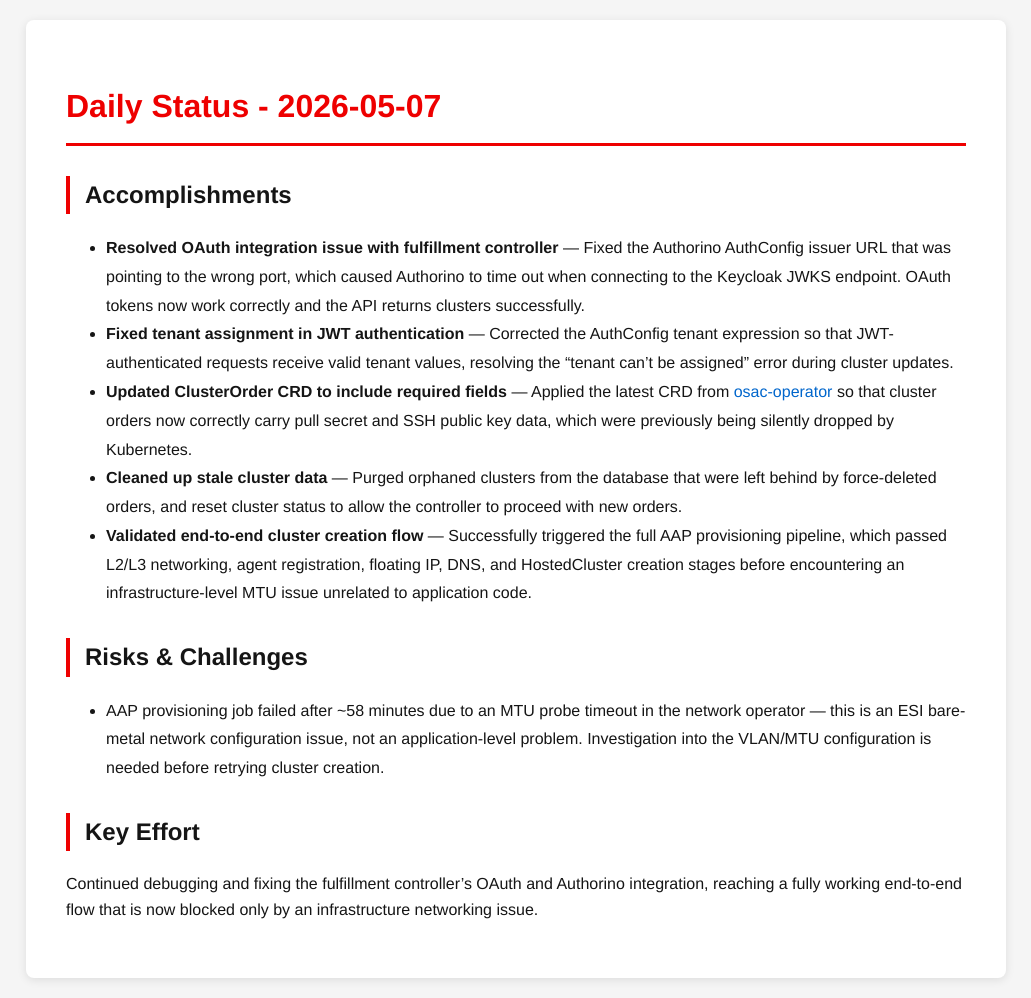
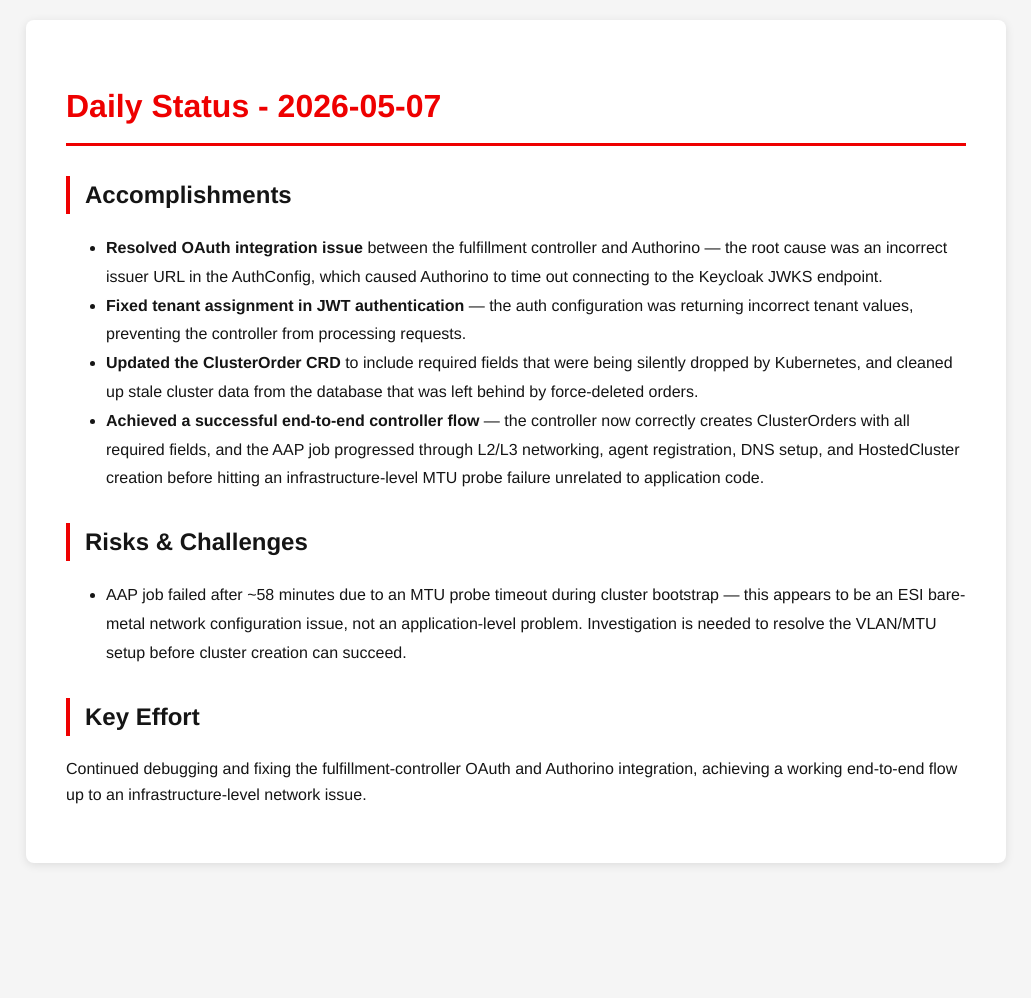
Before and after one commit to tzvatot/daily-status, a Jekyll site: the page built from 2026-05-07.md, in a window 1280 px wide. Shown: the whole page, without its empty margins (124-1155 px from the left). Built offline with Jekyll 4.4.1, drawn with Linux system fonts in a browser that asks for light colours; after the commit the page ends 900 px from its top, so only the background shows below that.

Commit message:
Daily status update - 2026-05-07

```diff
--- a/2026-05-07.md
+++ b/2026-05-07.md
@@ -7,14 +7,13 @@ date: 2026-05-07
 # Daily Status - 2026-05-07
 
 ## Accomplishments
-- **Resolved OAuth integration issue with fulfillment controller** — Fixed the Authorino AuthConfig issuer URL that was pointing to the wrong port, which caused Authorino to time out when connecting to the Keycloak JWKS endpoint. OAuth tokens now work correctly and the API returns clusters successfully.
-- **Fixed tenant assignment in JWT authentication** — Corrected the AuthConfig tenant expression so that JWT-authenticated requests receive valid tenant values, resolving the "tenant can't be assigned" error during cluster updates.
-- **Updated ClusterOrder CRD to include required fields** — Applied the latest CRD from [osac-operator](https://github.com/osac-project/osac-operator) so that cluster orders now correctly carry pull secret and SSH public key data, which were previously being silently dropped by Kubernetes.
-- **Cleaned up stale cluster data** — Purged orphaned clusters from the database that were left behind by force-deleted orders, and reset cluster status to allow the controller to proceed with new orders.
-- **Validated end-to-end cluster creation flow** — Successfully triggered the full AAP provisioning pipeline, which passed L2/L3 networking, agent registration, floating IP, DNS, and HostedCluster creation stages before encountering an infrastructure-level MTU issue unrelated to application code.
+- **Resolved OAuth integration issue** between the fulfillment controller and Authorino — the root cause was an incorrect issuer URL in the AuthConfig, which caused Authorino to time out connecting to the Keycloak JWKS endpoint.
+- **Fixed tenant assignment in JWT authentication** — the auth configuration was returning incorrect tenant values, preventing the controller from processing requests.
+- **Updated the ClusterOrder CRD** to include required fields that were being silently dropped by Kubernetes, and cleaned up stale cluster data from the database that was left behind by force-deleted orders.
+- **Achieved a successful end-to-end controller flow** — the controller now correctly creates ClusterOrders with all required fields, and the AAP job progressed through L2/L3 networking, agent registration, DNS setup, and HostedCluster creation before hitting an infrastructure-level MTU probe failure unrelated to application code.
 
 ## Risks & Challenges
-- AAP provisioning job failed after ~58 minutes due to an MTU probe timeout in the network operator — this is an ESI bare-metal network configuration issue, not an application-level problem. Investigation into the VLAN/MTU configuration is needed before retrying cluster creation.
+- AAP job failed after ~58 minutes due to an MTU probe timeout during cluster bootstrap — this appears to be an ESI bare-metal network configuration issue, not an application-level problem. Investigation is needed to resolve the VLAN/MTU setup before cluster creation can succeed.
 
 ## Key Effort
-Continued debugging and fixing the fulfillment controller's OAuth and Authorino integration, reaching a fully working end-to-end flow that is now blocked only by an infrastructure networking issue.
+Continued debugging and fixing the fulfillment-controller OAuth and Authorino integration, achieving a working end-to-end flow up to an infrastructure-level network issue.
```
